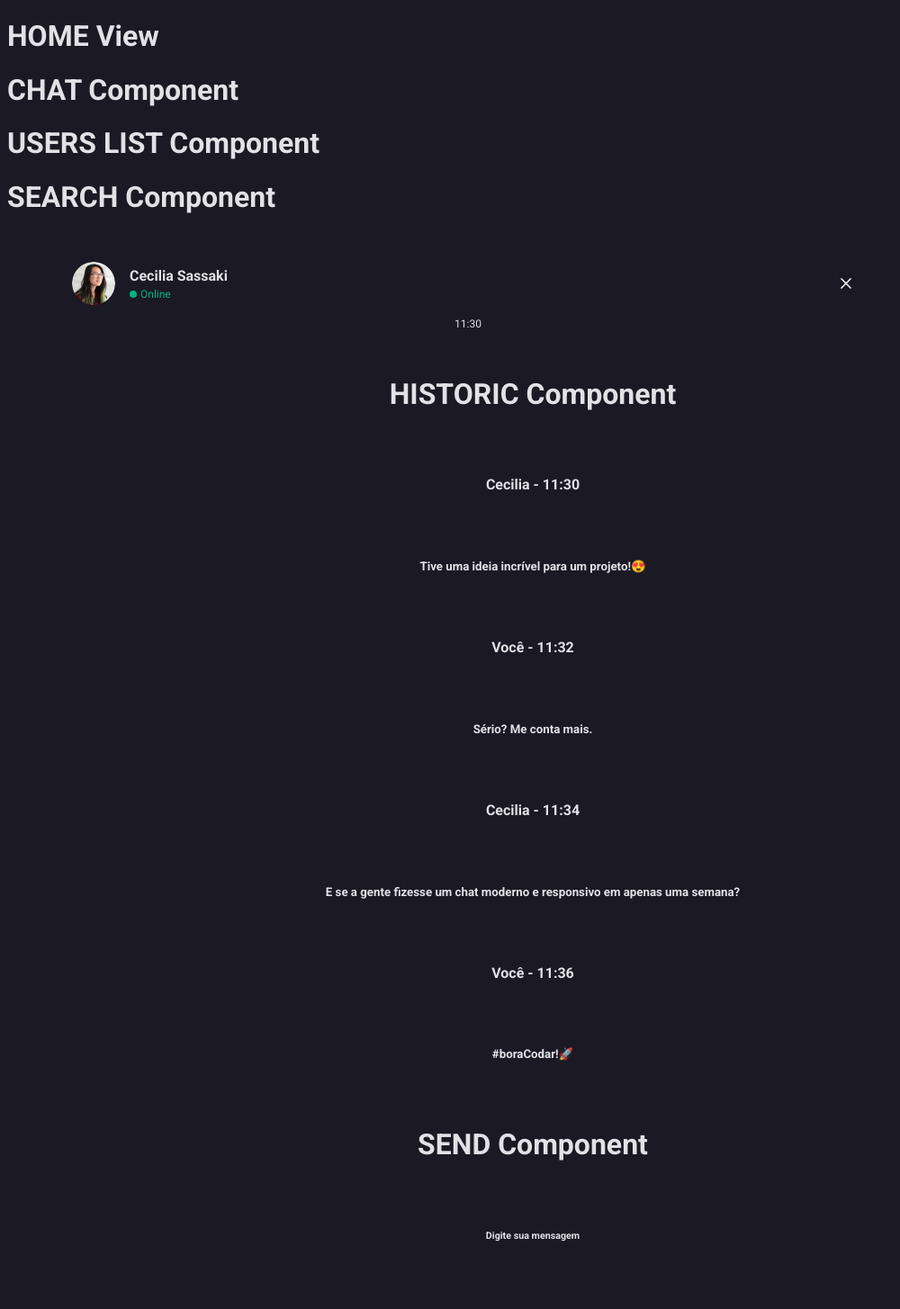
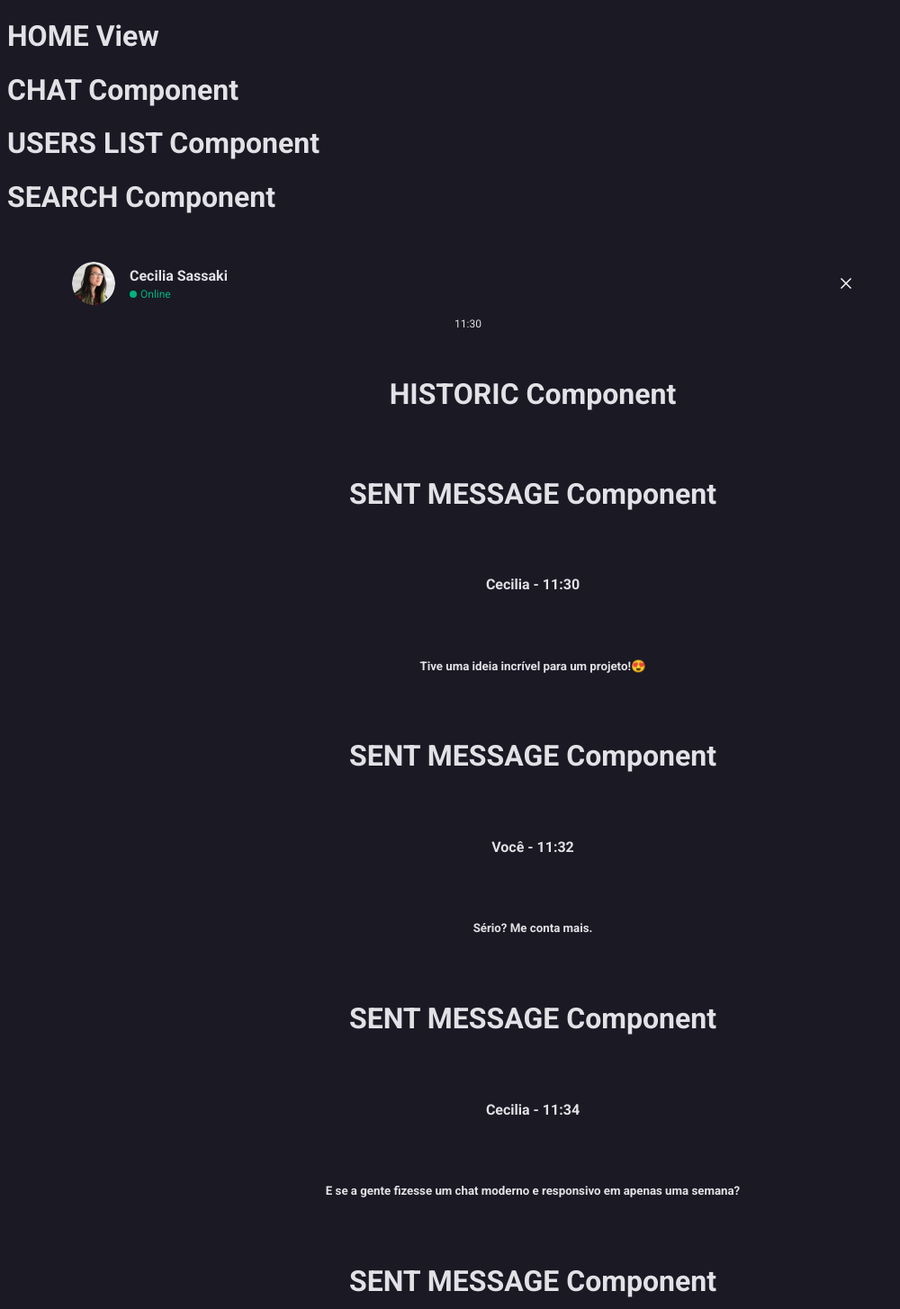
Before and after one commit to marcusviniciusmo/Chat-Bora_Codar_Dev04, a React (Vite) app in the folder frontend/: page / in a window 1280 px wide. Shown: the top 1455 px of the page at 90% size, without its empty margins (0-1000 px from the left). Built offline with nearby package versions, Linux system fonts and the light colour scheme.

Commit message:
SentMessage component creation

```diff
--- a/frontend/src/components/Historic/index.tsx
+++ b/frontend/src/components/Historic/index.tsx
@@ -1,17 +1,23 @@
+import { SentMessage } from "../SentMessage"
+
 export function Historic() {
   return (
     <>
       <h1>HISTORIC Component</h1>
 
+      <SentMessage />
       <h4>Cecilia - 11:30</h4>
       <h5>Tive uma ideia incrível para um projeto!😍</h5>
 
+      <SentMessage />
       <h4>Você - 11:32</h4>
       <h5>Sério? Me conta mais.</h5>
 
+      <SentMessage />
       <h4>Cecilia - 11:34</h4>
       <h5>E se a gente fizesse um chat moderno e responsivo em apenas uma semana?</h5>
 
+      <SentMessage />
       <h4>Você - 11:36</h4>
       <h5 >#boraCodar!🚀</h5>
     </>
--- /dev/null
+++ b/frontend/src/components/SentMessage/index.tsx
@@ -0,0 +1,5 @@
+export function SentMessage() {
+  return (
+    <h1>SENT MESSAGE Component</h1>
+  );
+};
```
